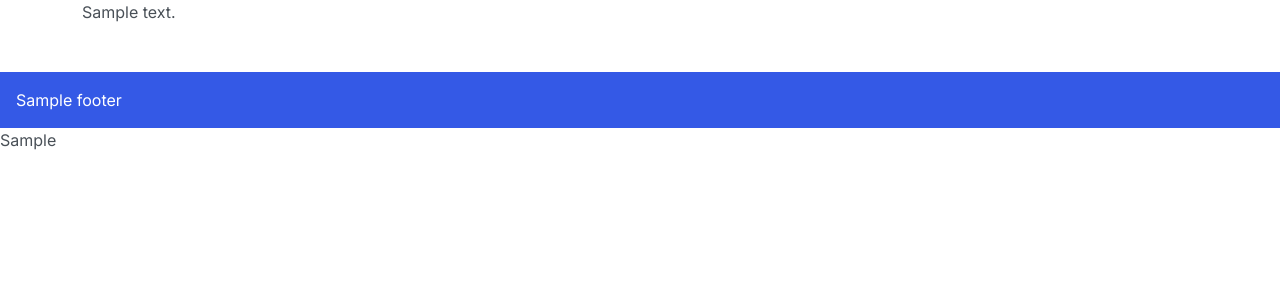
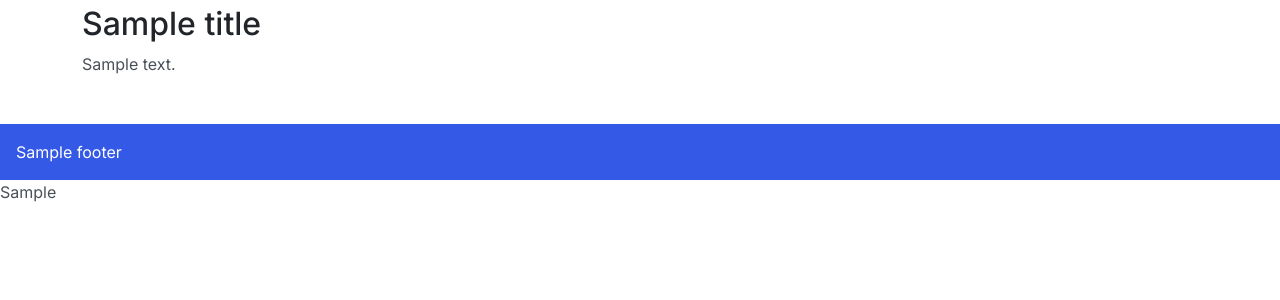
Before and after one commit to rbturnbull/teirubrics, a Python web app: template teirubrics/templates/page.html in a window 1280 px wide. Shown: the part 27-327 px from the top of the page. Run offline with Jinja, Linux system fonts and the light colour scheme; the template is opened without the code that fills it: most values are stand-ins (such as "Sample title", 1, 10 or a date in 2020); some libraries are stand-ins or nearby versions.

Commit message:
:zap: adding title

```diff
--- a/teirubrics/export.py
+++ b/teirubrics/export.py
@@ -24,6 +24,7 @@ def export_data(
     display_verse:bool=True,
     display_folio:bool=True,
     display_facs:bool=True,
+    title:str="",
 ):
     templates = Path(__file__).parent / "templates"
     env = Environment(loader=FileSystemLoader(templates))
@@ -77,6 +78,7 @@ def export_data(
         headers=[key_name] + sigla,
     )
     page = env.get_template('page.html').render(
+        title=title,
         content=table,
     )
     print("Exporting to", output_path)
--- a/teirubrics/main.py
+++ b/teirubrics/main.py
@@ -96,6 +96,7 @@ def by_date(
         sigla=sigla,
         output_path=output,
         display_facs=display_facs,
+        title="Collation of Rubrics by Verse",
     )
 
 
@@ -137,4 +138,5 @@ def by_verse(
         output_path=output,
         display_verse=False,
         display_facs=display_facs,
+        title="Collation of Rubrics by Verse",
     )
--- a/teirubrics/templates/page.html
+++ b/teirubrics/templates/page.html
@@ -51,6 +51,7 @@
 
     </head>
     <body>
+
         <div class="themata-body">
             <nav class="navbar navbar-expand-lg navbar-dark bg-primary">
                 <button class="navbar-toggler" type="button" data-toggle="collapse" data-target="#navbarSupportedContent" aria-controls="navbarSupportedContent" aria-expanded="false" aria-label="Toggle navigation">
@@ -62,6 +63,8 @@
 
             <!-- start content -->
             <div class="container">
+                <h2>{{ title }}</h2>
+
                 {{ content }}
             </div>
             <!-- end content -->
```
Also changed, not shown: 1 other file.
